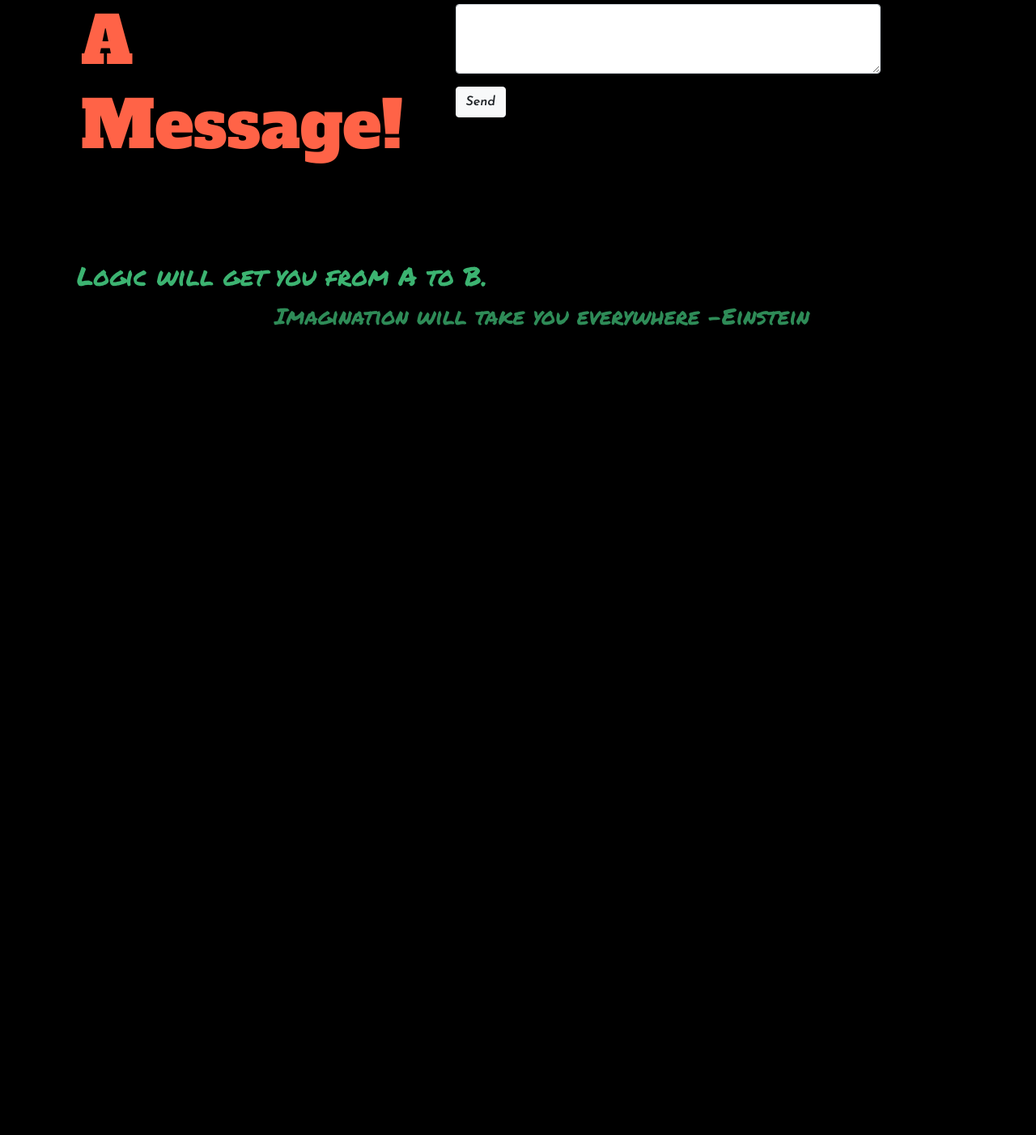
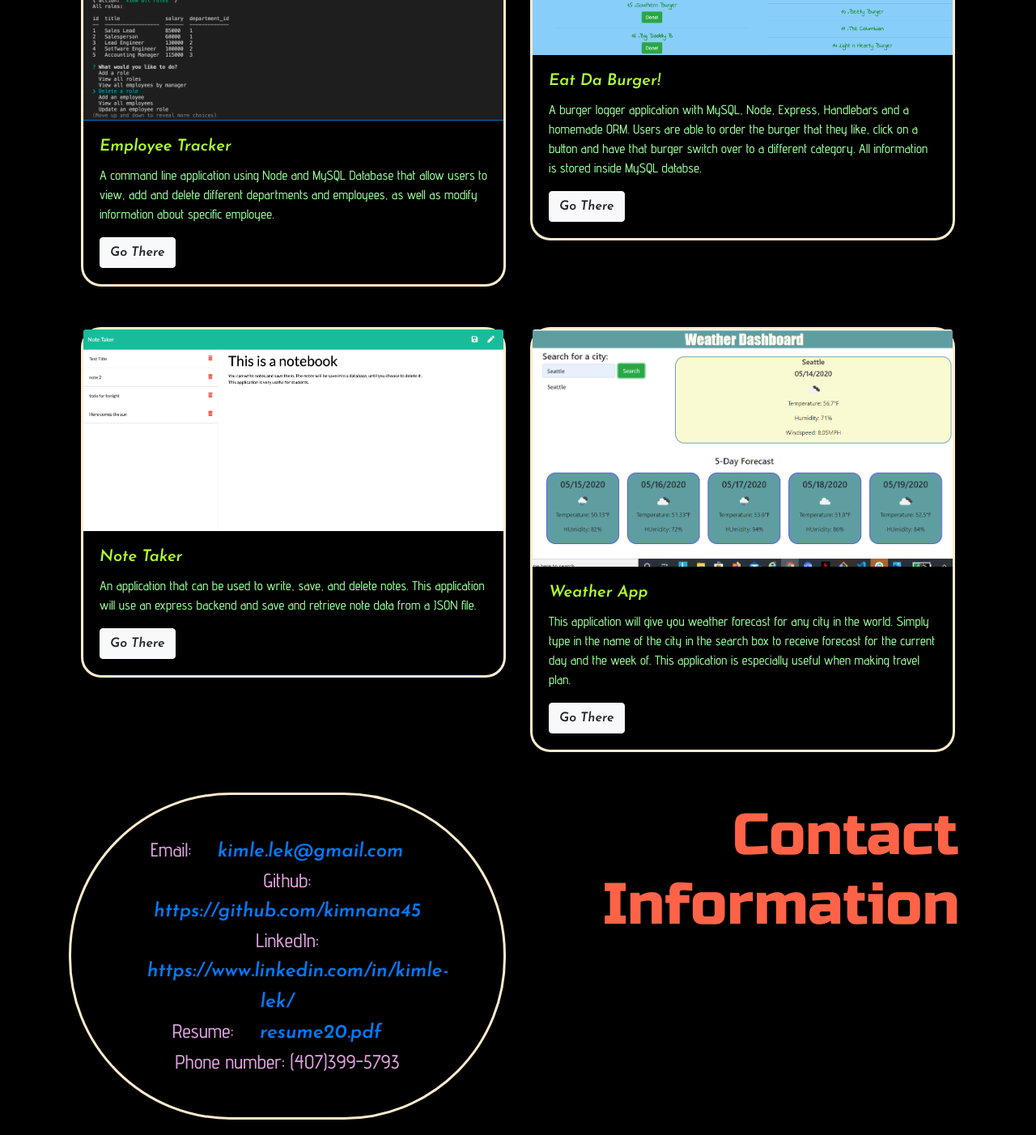
Before and after one commit to kimnana45/myPage, a plain HTML site: page index.html in a window 1280 px wide. Shown: the part 2148-3550 px from the top of the page at 81% size. Before the commit the page ends 2561 px from the top, so only its background shows below. Drawn offline with nearby package versions, Linux system fonts and the light colour scheme.

Commit message:
added contact info & update projects

```diff
--- a/index.html
+++ b/index.html
@@ -28,7 +28,7 @@
                 class="sr-only">(current)</span></a></li>
           <li class="nav-item"><a href="#about-me" class="nav-link text-uppercase font-weight-bold">About</a></li>
           <li class="nav-item"><a href="#examples" class="nav-link text-uppercase font-weight-bold">Portfolio</a></li>
-          <li class="nav-item"><a href="#contact" class="nav-link text-uppercase font-weight-bold">Contact</a></li>
+          <li class="nav-item"><a href="#infoList" class="nav-link text-uppercase font-weight-bold">Contact</a></li>
         </ul>
       </div>
 
@@ -84,18 +84,83 @@
       </div>
       <div class="col-sm-6">
         <div class="card">
+          <img src="css/posttosold.png" class="card-img-top" alt="Post To Sold">
+          <div class="card-body">
+            <h5 class="card-title">Post To Sold</h5>
+            <p class="card-text">A website where users can post up old items for sale, like an online
+              garage-sale! Users are able to create their own account, log in to post, view and sale stuff.
+              This is an express, node, handlebars and mysql application.
+            </p>
+            <a href="https://pr0jectnum2.herokuapp.com/" class="btn btn-light goThere">Go There</a>
+          </div>
+        </div>
+      </div>
+    </div>
+    <div class="row" id="examples">
+      <div class="col-sm-6">
+        <div class="card">
+          <img src="css/employeeTracker.png" class="card-img-top" alt="The Employee Tracker">
+          <div class="card-body">
+            <h5 class="card-title">Employee Tracker</h5>
+            <p class="card-text">A command line application using Node and MySQL Database that allow users to view, add and
+              delete different departments and employees, as well as modify information about specific employee. </p>
+            <a href="https://github.com/kimnana45/employeeTracker" class="btn btn-light goThere">Go There</a>
+          </div>
+        </div>
+      </div>
+      <div class="col-sm-6">
+        <div class="card">
+          <img src="css/burgerApp.png" class="card-img-top" alt="Eat Da Burger">
+          <div class="card-body">
+            <h5 class="card-title">Eat Da Burger!</h5>
+            <p class="card-text">A burger logger application with MySQL, Node, Express, Handlebars and a homemade ORM.
+              Users are able to order the burger that they like, click on a button and have that burger switch over to
+              a different category. All information is stored inside MySQL databse.
+            </p>
+            <a href="https://vast-ridge-83982.herokuapp.com/" class="btn btn-light goThere">Go There</a>
+          </div>
+        </div>
+      </div>
+    </div>
+    <div class="row" id="examples">
+      <div class="col-sm-6">
+        <div class="card">
+          <img src="css/noteTaker.png" class="card-img-top" alt="Note Taker">
+          <div class="card-body">
+            <h5 class="card-title">Note Taker</h5>
+            <p class="card-text">An application that can be used to write, save, and delete notes.
+              This application will use an express backend and save and retrieve note data from a JSON file. </p>
+            <a href="https://immense-bastion-16529.herokuapp.com/" class="btn btn-light goThere">Go There</a>
+          </div>
+        </div>
+      </div>
+      <div class="col-sm-6">
+        <div class="card">
           <img src="css/WeatherApp.png" class="card-img-top" alt="Weather App">
           <div class="card-body">
             <h5 class="card-title">Weather App</h5>
             <p class="card-text">This application will give you weather forecast for any city in the world. Simply type
-              in the
-              name of the city in the search box to receive forecast for the current day and the week of. This
+              in the name of the city in the search box to receive forecast for the current day and the week of. This
               application is especially
               useful when making travel plan.
             </p>
             <a href="https://kimnana45.github.io/weather-app/." class="btn btn-light goThere">Go There</a>
           </div>
         </div>
+      </div>
+    </div>
+    <div class="row">
+      <div class="col-sm-6">
+        <ul class="text-center" id="infoList">
+          <li>Email: <a href="kimle.lek@gmail.com">kimle.lek@gmail.com</a></li>
+          <li>Github: <a href="https://github.com/kimnana45">https://github.com/kimnana45</a></li>
+          <li>LinkedIn: <a href="https://www.linkedin.com/in/kimle-lek/">https://www.linkedin.com/in/kimle-lek/</a></li>
+          <li>Resume: <a href="css/resume20.pdf">resume20.pdf</a></li>
+          <li>Phone number: (407)399-5793</li>
+        </ul>
+      </div>
+      <div class="col-sm-6">
+        <h2 class="accented" id="contactInfo">Contact Information</h2>
       </div>
     </div>
     <div class="row" id="contact">
--- a/style.css
+++ b/style.css
@@ -92,6 +92,7 @@ h3 {
 .card {
     background-color: black;
     border: solid blanchedalmond;
+    border-radius: 25px;
 }
 
 h5 {
@@ -121,6 +122,20 @@ h4 {
     color: #FF6347;
 }
 
+#infoList {
+    border: solid blanchedalmond;
+    border-radius: 200px;
+    padding: 50px;
+    font-family: 'Advent Pro', sans-serif;
+    font-size: 3vh;
+    color: #DDA0DD;
+    display: inline-block;
+    list-style-type: none;
+}
+
+#contactInfo {
+    text-align: right;
+}
 button {
     font-family:'Josefin Sans', sans-serif;
 }
```
Also changed, not shown: css/burgerApp.png (added), css/employeeTracker.png (added), css/noteTaker.png (added), css/posttosold.png (added), 1 other file.
